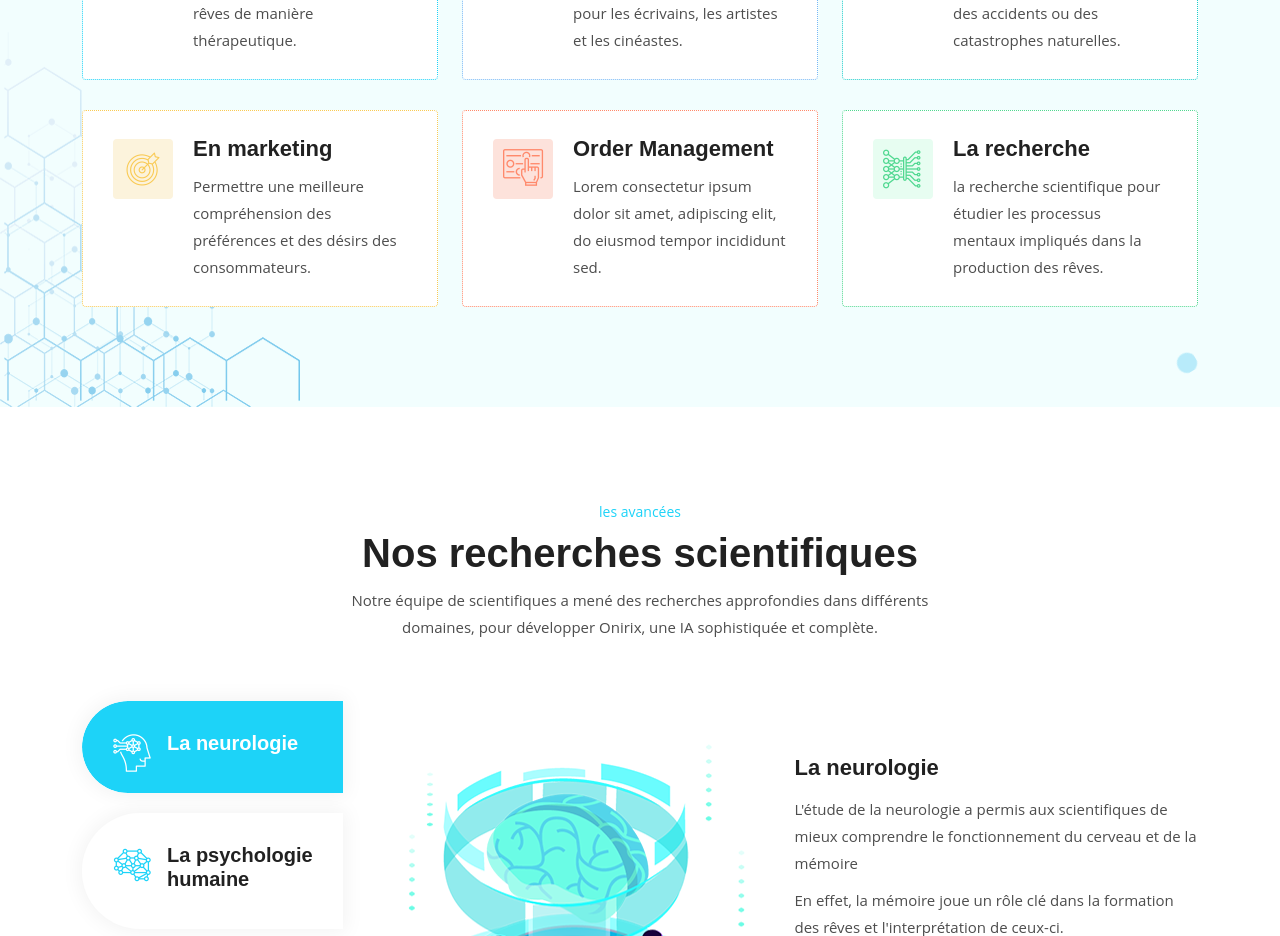
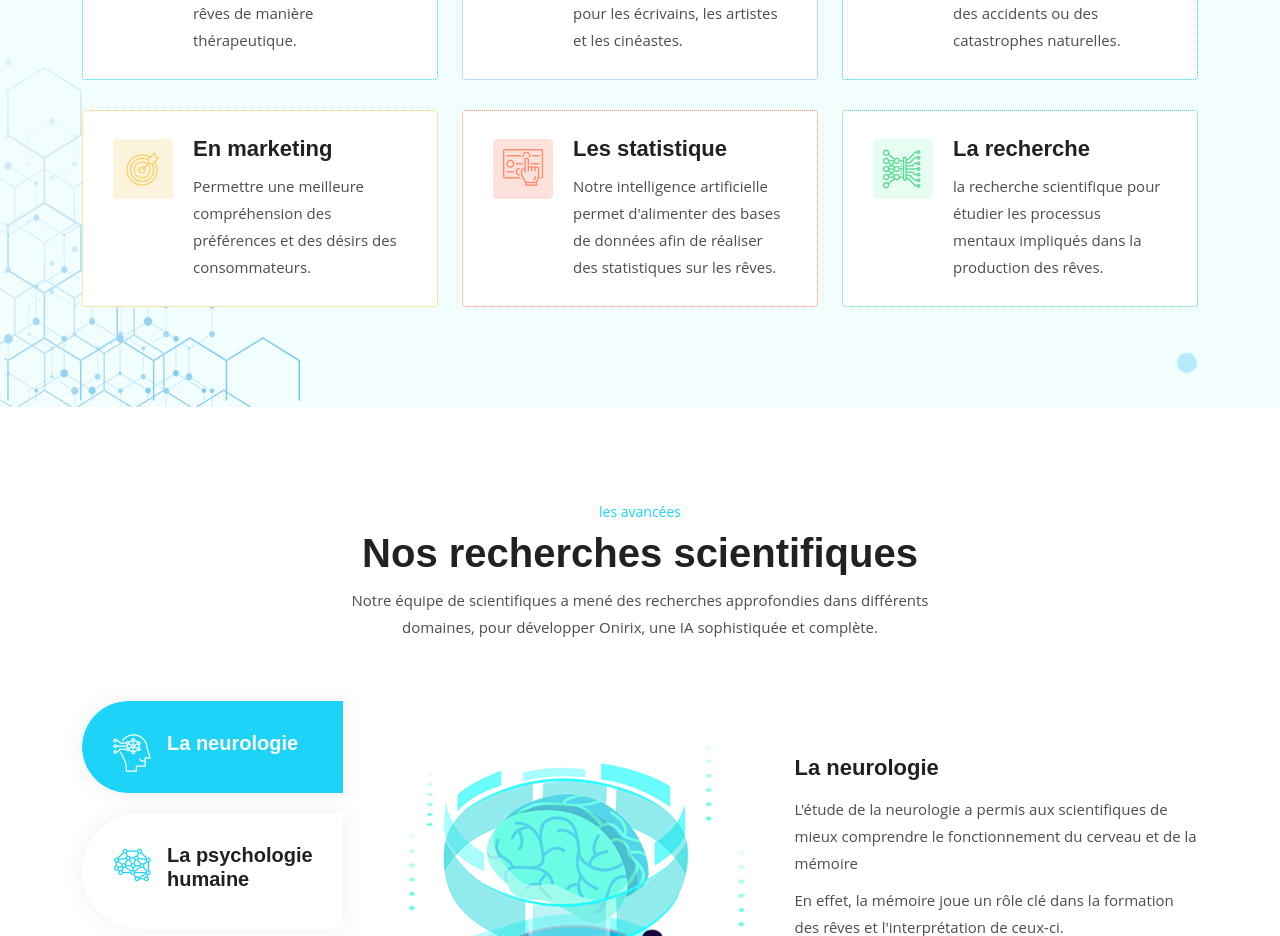
Before and after one commit to codascii/raiv-webcup-2023, a Next.js app: page / in a window 1280 px wide. Shown: the part 2560-3496 px from the top of the page. Built offline with nearby package versions, Linux system fonts and the light colour scheme.

Commit message:
Mise a jour du domaine 4 sur l'accueil

```diff
--- a/components/HomeOne/Services.js
+++ b/components/HomeOne/Services.js
@@ -36,9 +36,9 @@ const servicesData = [
   },
   {
     iconName: "flaticon-choice",
-    title: "Order Management",
+    title: "Les statistique",
     shortText:
-      "Lorem consectetur ipsum dolor sit amet, adipiscing elit, do eiusmod tempor incididunt sed.",
+      "Notre intelligence artificielle permet d'alimenter des bases de données afin de réaliser des statistiques sur les rêves.",
     viewDetails: "/service-details",
     aosDelay: "500",
   },
```
